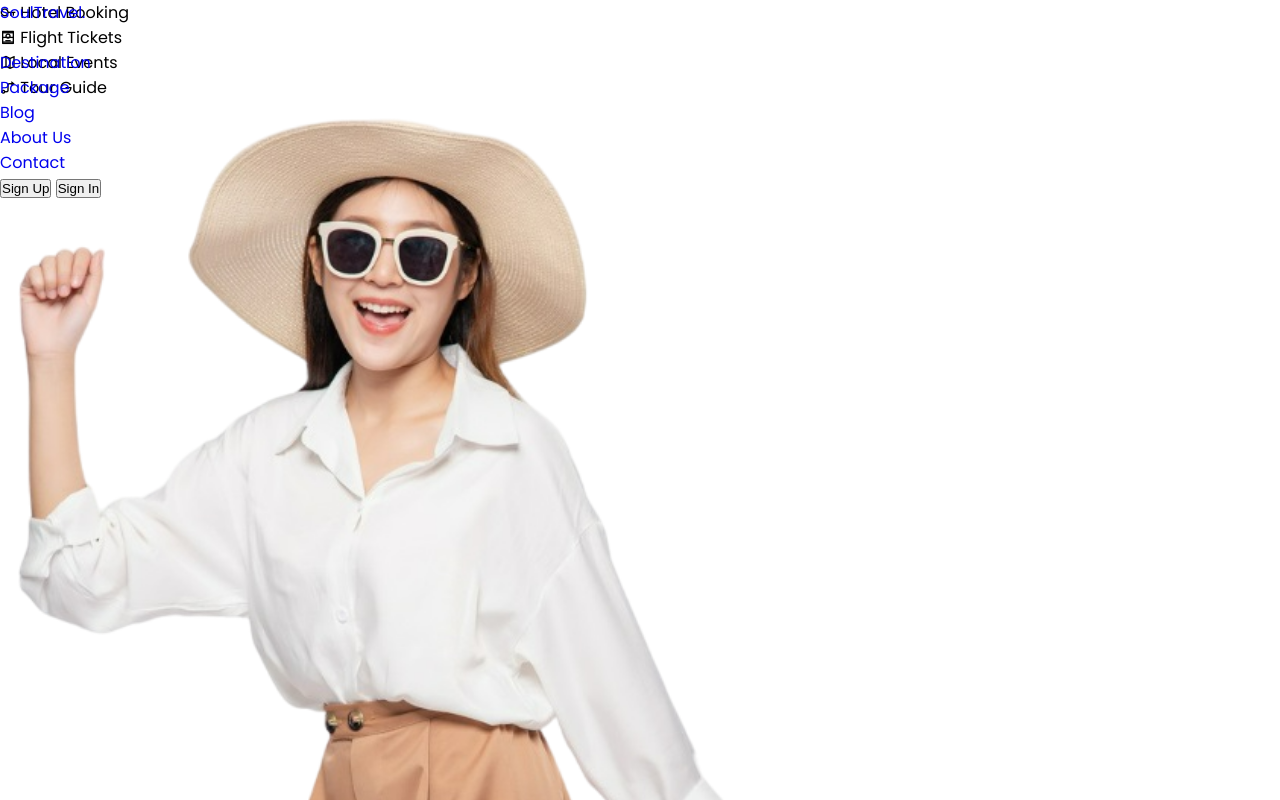
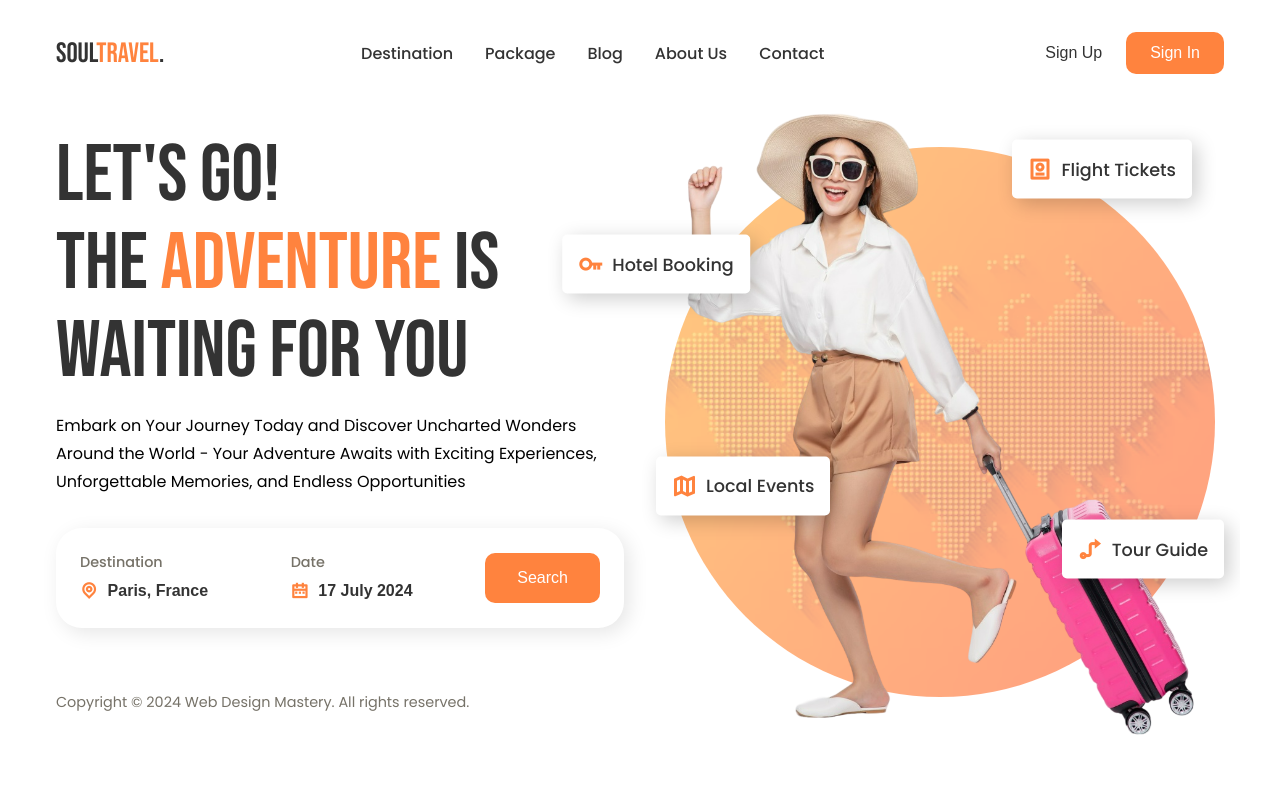
Before and after one commit to Sblohar/Brainwave, a plain HTML site: page LandingPage/index.html in a window 1280 px wide. Shown: the top 800 px of the page. Drawn offline with nearby package versions, Linux system fonts and the light colour scheme.

Commit message:
Update style.css

```diff
--- a/LandingPage/style.css
+++ b/LandingPage/style.css
@@ -1,39 +1,43 @@
-@import url('https://fonts.googleapis.com/css2?family=Bebas+Neue&family=Poppins:ital,wght@0,100;0,200;0,300;0,400;0,500;0,600;0,700;0,800;0,900;1,100;1,200;1,300;1,400;1,500;1,600;1,700;1,800;1,900&display=swap');
+@import url("https://fonts.googleapis.com/css2?family=Bebas+Neue&family=Poppins:ital,wght@0,100;0,200;0,300;0,400;0,500;0,600;0,700;0,800;0,900;1,100;1,200;1,300;1,400;1,500;1,600;1,700;1,800;1,900&display=swap");
 
-:root{
-  --primary-color:#ff833e;   /* #6932c1 */
-  --primart-color-dark:#db6f35;
-  --text-dark:#333333;
-  --text-light:#767268;
-  --white:#ffffff;
-  --max-width:1200px;
-  --header-font: "Bebas Neue", serif;
+:root {
+  --primary-color: #ff833e;
+  --primary-color-dark: #db6f35;
+  --text-dark: #333333;
+  --text-light: #767268;
+  --white: #ffffff;
+  --max-width: 1200px;
+  --header-font: "Bebas Neue", sans-serif;
 }
-*{
+
+* {
   padding: 0;
   margin: 0;
   box-sizing: border-box;
 }
-img{
+
+img {
   display: flex;
   width: 100%;
 }
-a{
+
+a {
   text-decoration: none;
   transition: 0.3s;
 }
 
-body{
-  font-family: "Poppins", serif;
+body {
+  font-family: "Poppins", sans-serif;
 }
 
-nav{
+nav {
   position: fixed;
   isolation: isolate;
   width: 100%;
   z-index: 9;
 }
-.nav_header{
+
+.nav__header {
   padding: 1rem;
   width: 100%;
   display: flex;
@@ -41,24 +45,28 @@ nav{
   justify-content: space-between;
   background-color: var(--primary-color);
 }
-.nav_logo a{
-    font-size: 1.75rem;
-    font-weight: 400;
-    font-family: var(--header-font);
-    color: var(--white);
+
+.nav__logo a {
+  font-size: 1.75rem;
+  font-weight: 400;
+  font-family: var(--header-font);
+  color: var(--white);
 }
-.nav_menu_btn{
+
+.nav__menu__btn {
   font-size: 1.5rem;
   color: var(--white);
   cursor: pointer;
 }
-.nav_links{
+
+.nav__links {
   position: absolute;
   top: 64px;
   left: 0;
   width: 100%;
   padding: 2rem;
   list-style: none;
+  display: flex;
   align-items: center;
   justify-content: center;
   flex-direction: column;
@@ -66,15 +74,309 @@ nav{
   background-color: var(--primary-color);
   transition: 0.5s;
   z-index: -1;
-  /* transform: translateY(-100%); */
+  transform: translateY(-100%);
 }
-.nav_links .open{
+
+.nav__links.open {
   transform: translateY(0);
 }
-.nav_links a{
+
+.nav__links a {
   font-weight: 500;
-  counter-reset: var(--white);
+  color: var(--white);
 }
-.nav_links a:hover{
+
+.nav__links a:hover {
   color: var(--text-dark);
 }
+
+.nav__btns {
+  display: none;
+}
+
+.header__container {
+  max-width: var(--max-width);
+  margin: auto;
+  padding-block: 8rem 2rem;
+  padding-inline: 1rem;
+  display: grid;
+  gap: 2rem;
+  overflow-x: hidden;
+}
+
+.header__image {
+  position: relative;
+  isolation: isolate;
+}
+
+.header__image::before {
+  position: absolute;
+  content: "";
+  width: 100%;
+  max-width: 550px;
+  aspect-ratio: 1;
+  top: 50%;
+  left: 50%;
+  transform: translate(-50%, -50%);
+  background-image: url("images/background.png");
+  background-size: cover;
+  background-position: center center;
+  background-repeat: no-repeat;
+  border-radius: 100%;
+  opacity: 0.5;
+  z-index: -1;
+}
+
+.header__image img {
+  max-width: 520px;
+  margin-inline: auto;
+}
+
+.header__image__card {
+  position: absolute;
+  padding: 0.75rem 1rem;
+  display: flex;
+  align-items: center;
+  gap: 10px;
+  font-size: 1.1rem;
+  font-weight: 500;
+  color: var(--text-dark);
+  background-color: var(--white);
+  white-space: nowrap;
+  border-radius: 5px;
+  box-shadow: 5px 5px 20px rgba(0, 0, 0, 0.2);
+  z-index: 1;
+}
+
+.header__image__card span {
+  font-size: 1.5rem;
+  font-weight: 600;
+  color: var(--primary-color);
+}
+.header__image__card-1 {
+  top: 25%;
+  left: 0;
+  transform: translate(-50%, -50%);
+}
+
+.header__image__card-2 {
+  top: 10%;
+  right: 2rem;
+  transform: translateY(-50%);
+}
+
+.header__image__card-3 {
+  top: 60%;
+  left: 0;
+  transform: translateY(-50%);
+}
+
+.header__image__card-4 {
+  top: 70%;
+  right: 0;
+  transform: translateY(-50%);
+}
+
+.header__content h1 {
+  margin-bottom: 1rem;
+  font-size: 5rem;
+  font-weight: 400;
+  font-family: var(--header-font);
+  color: var(--text-dark);
+  line-height: 5.5rem;
+  text-align: center;
+}
+.header__content h1 span {
+  color: var(--primary-color);
+}
+
+.header__content p {
+  margin-bottom: 2rem;
+  columns: var(--text-light);
+  line-height: 1.75rem;
+  text-align: center;
+}
+
+.header__content form {
+  margin-bottom: 4rem;
+  padding: 1.5rem;
+  display: flex;
+  align-items: center;
+  justify-content: space-between;
+  flex-direction: column;
+  gap: 1rem 0;
+  border-radius: calc(1rem + 10px);
+  box-shadow: 5px 5px 20px rgba(0, 0, 0, 0.1);
+}
+.header__content .input__row {
+  width: 100%;
+  display: flex;
+  align-items: center;
+  gap: 1rem;
+  flex: 1;
+}
+
+.header__content .input__group {
+  flex: 1;
+}
+
+.header__content .input__group h5 {
+  margin-bottom: 5px;
+  font-size: 0.9rem;
+  font-weight: 500;
+  color: var(--text-light);
+}
+.header__content .input__group > div {
+  display: flex;
+  align-items: center;
+  gap: 10px;
+}
+
+.header__content input {
+  width: 100%;
+  outline: none;
+  border: none;
+  font-size: 1rem;
+  background-color: transparent;
+}
+
+.header__content input::placeholder {
+  font-weight: 600;
+  color: var(--text-dark);
+}
+
+.header__content .input__group span {
+  font-size: 1.1rem;
+  font-weight: 600;
+  color: var(--primary-color);
+}
+.header__content button {
+  width: 100%;
+  padding: 1rem 2rem;
+  outline: none;
+  border: none;
+  font-size: 1rem;
+  white-space: nowrap;
+  color: var(--white);
+  background-color: var(--primary-color);
+  border-radius: 10px;
+  transition: 0.3s;
+  cursor: pointer;
+}
+
+.header__content button:hover {
+  background-color: var(--primary-color-dark);
+}
+
+.header__content .bar {
+  font-size: 0.9rem;
+  color: var(--text-light);
+  text-align: center;
+}
+@media (width > 768px) {
+  nav {
+    position: static;
+    padding-block: 2rem 0;
+    padding-inline: 1rem;
+    max-width: var(--max-width);
+    margin-inline: auto;
+    display: flex;
+    align-items: center;
+    justify-content: space-between;
+    gap: 2rem;
+  }
+
+  .nav__header {
+    flex: 1;
+    padding: 0;
+    background-color: transparent;
+  }
+
+  .nav__logo a {
+    color: var(--text-dark);
+  }
+
+  .nav__logo a span {
+    color: var(--primary-color);
+  }
+
+  .nav__menu__btn {
+    display: none;
+  }
+
+  .nav__links {
+    position: static;
+    padding: 0;
+    flex-direction: row;
+    background-color: transparent;
+    transform: none;
+  }
+
+  .nav__links a {
+    padding-block: 5px;
+    color: var(--text-dark);
+    border-bottom: 4px solid transparent;
+  }
+
+  .nav__links a:hover {
+    border-color: var(--primary-color);
+  }
+
+  .nav__btns {
+    display: flex;
+    flex: 1;
+  }
+
+  .nav__btns .btn {
+    padding: 0.75rem 1.5rem;
+    outline: none;
+    border: none;
+    font-size: 1rem;
+    white-space: nowrap;
+    border-radius: 10px;
+    transition: 0.3s;
+    cursor: pointer;
+  }
+
+  .sign__up {
+    color: var(--text-dark);
+    background-color: transparent;
+  }
+
+  .sign__up:hover {
+    color: var(--primary-color);
+  }
+
+  .sign__in {
+    color: var(--white);
+    background-color: var(--primary-color);
+  }
+
+  .sign__in:hover {
+    background-color: var(--primary-color-dark);
+  }
+
+  .header__container {
+    padding-block: 2rem;
+    grid-template-columns: repeat(2, 1fr);
+    align-items: center;
+  }
+
+  .header__image {
+    grid-area: 1/2/2/3;
+  }
+
+  .header__content :is(h1, p, .bar) {
+    text-align: left;
+  }
+}
+
+@media (width > 1024px) {
+  .header__content form {
+    flex-direction: row;
+  }
+
+  .header__content button {
+    width: fit-content;
+  }
+}
```
